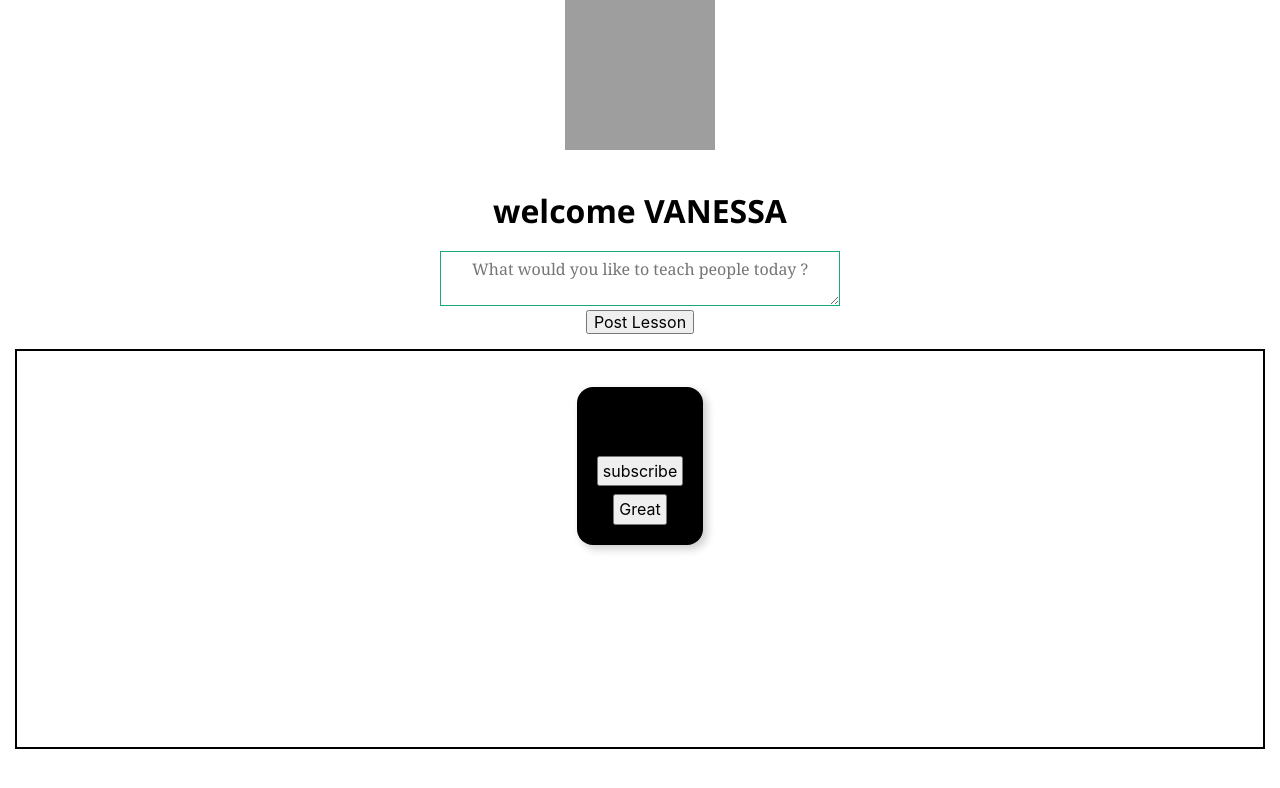
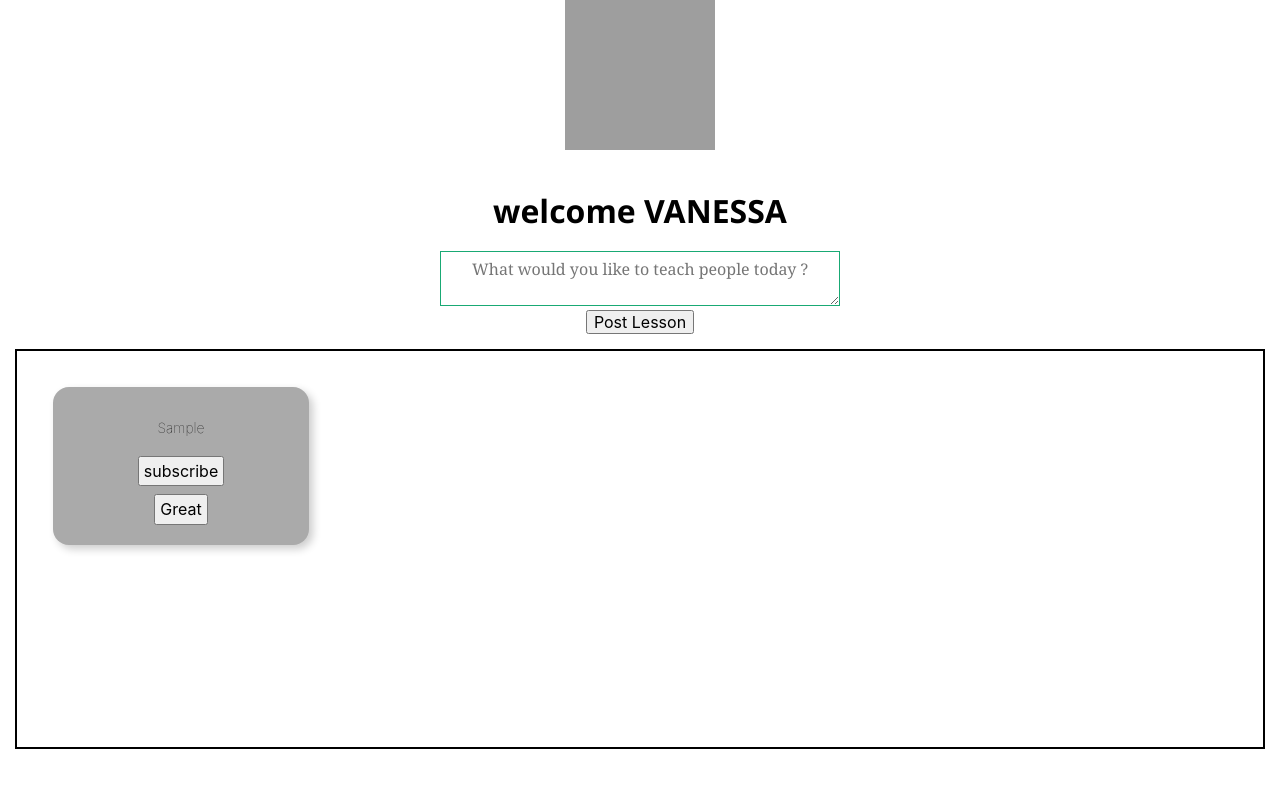
Before and after one commit to ademolaoduguwa/vanessademo, a React (Create React App) app: page / in a window 1280 px wide. Both pictures are taken after typing "Sample" into the empty fields and a click on the button "Post Lesson". Shown: the top 788 px of the page. Built offline with nearby package versions, Linux system fonts and the light colour scheme; no server answers; grey boxes are pictures that could not be loaded.

Commit message:
changed card style

```diff
--- a/src/components/Wisdomcard.js
+++ b/src/components/Wisdomcard.js
@@ -7,7 +7,7 @@ import React from 'react';
 const Wisdomcard = ({data}) => { //destructuring
 
     return (
-        <div className ='tc bg-black dib pa3 ma3 bw5 shadow-5 br4 mw5'>
+        <div className ='tc near-black bg-light-silver pa3 ma3 bw5 shadow-5 br4 mw5'>
            <div>
                 <p className ='fw1 f6 lh-copy mw5 '>{data}</p>
             </div>
```
